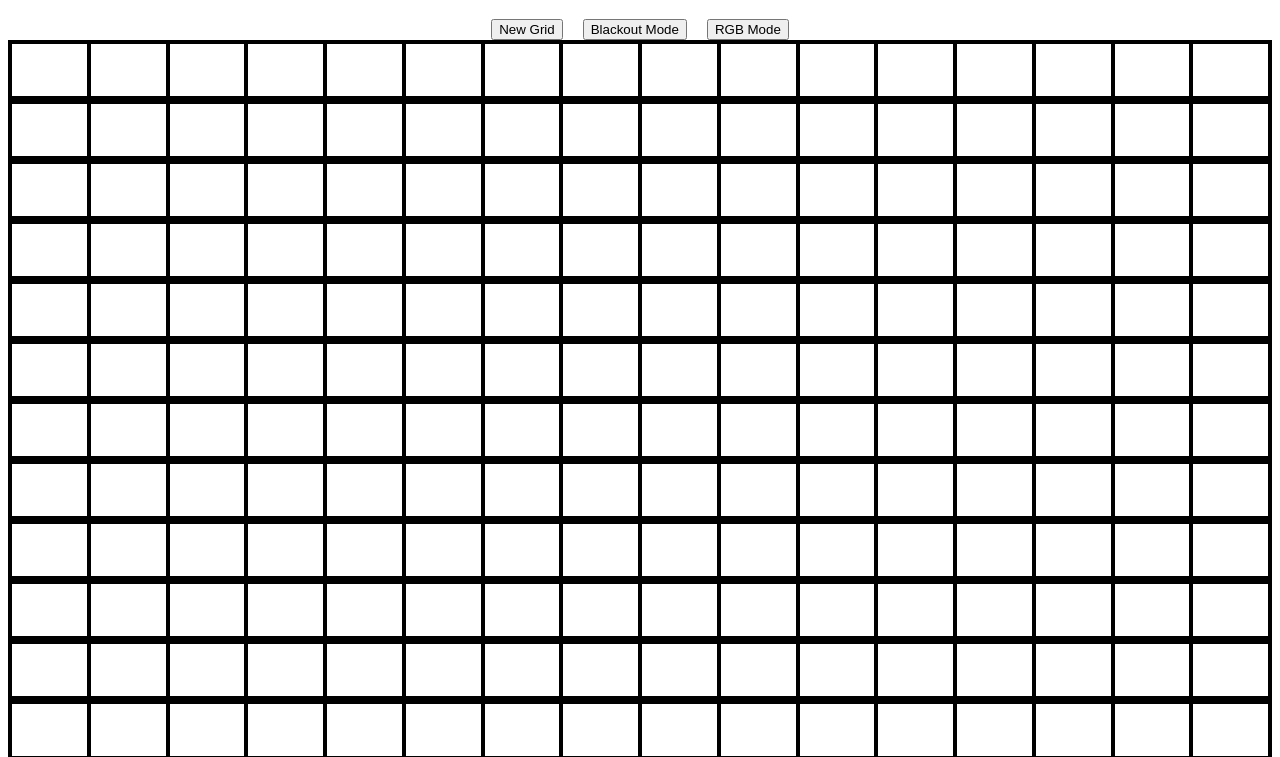
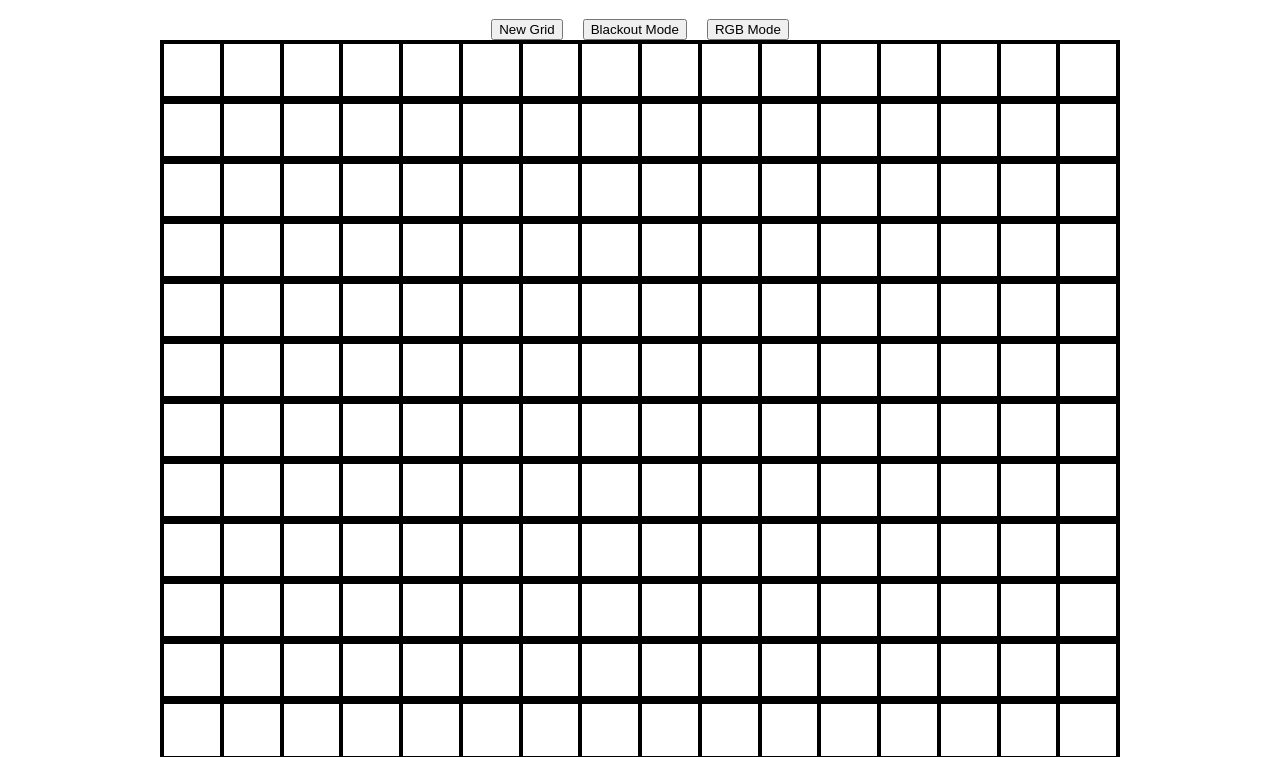
Before and after one commit to YourSM/odin-Etch-a-Sketch, a plain HTML site: page index.html in a window 1280 px wide. Shown: the part 61-818 px from the top of the page. Drawn offline with Linux system fonts and the light colour scheme.

Commit message:
Refactor appearance and naming of items

```diff
--- a/javascript.js
+++ b/javascript.js
@@ -6,22 +6,22 @@ const blackoutMode = document.querySelector("#blackoutMode");
 
 function createGrid(size) {
 for (let i = 0; i < size; i++) {
-  const column = document.createElement("div");
-  column.classList.add("column");
-  gridContainer.appendChild(column);
-  column.style.border = "2px solid black";
-  column.style.display = "flex";
-  column.style.flex = "1";
+  const row = document.createElement("div");
+  row.classList.add("row");
+  gridContainer.appendChild(row);
+  row.style.border = "2px solid black";
+  row.style.display = "flex";
+  row.style.flex = "1";
   for (let i = 0; i < size; i++) {
-    let row = document.createElement("div");
-    row.classList.add("row");
-    row.style.border = "2px solid black";
-    row.style.minWidth = "10px";
-    row.style.minHeight = "10px";
-    row.style.flex = "1";
-    column.appendChild(row);
-    row.addEventListener("mouseover", () => {
-    row.style.backgroundColor = "black";
+    let cell = document.createElement("div");
+    cell.classList.add("cell");
+    cell.style.border = "2px solid black";
+    cell.style.minWidth = "10px";
+    cell.style.minHeight = "10px";
+    cell.style.flex = "1";
+    row.appendChild(cell);
+    cell.addEventListener("mouseover", () => {
+    cell.style.backgroundColor = "black";
   })
     }
     interface.appendChild(gridContainer);
--- a/style.css
+++ b/style.css
@@ -5,7 +5,7 @@ body {
 .interface {
   display: flex;
   flex-direction: row;
-
+justify-content: center;
 }
 
 .gridContainer {
@@ -13,7 +13,6 @@ body {
   flex-direction: column;
   width: 960px;
   height: 960px;
-  flex: 1;
 }
 
 .header {
```
